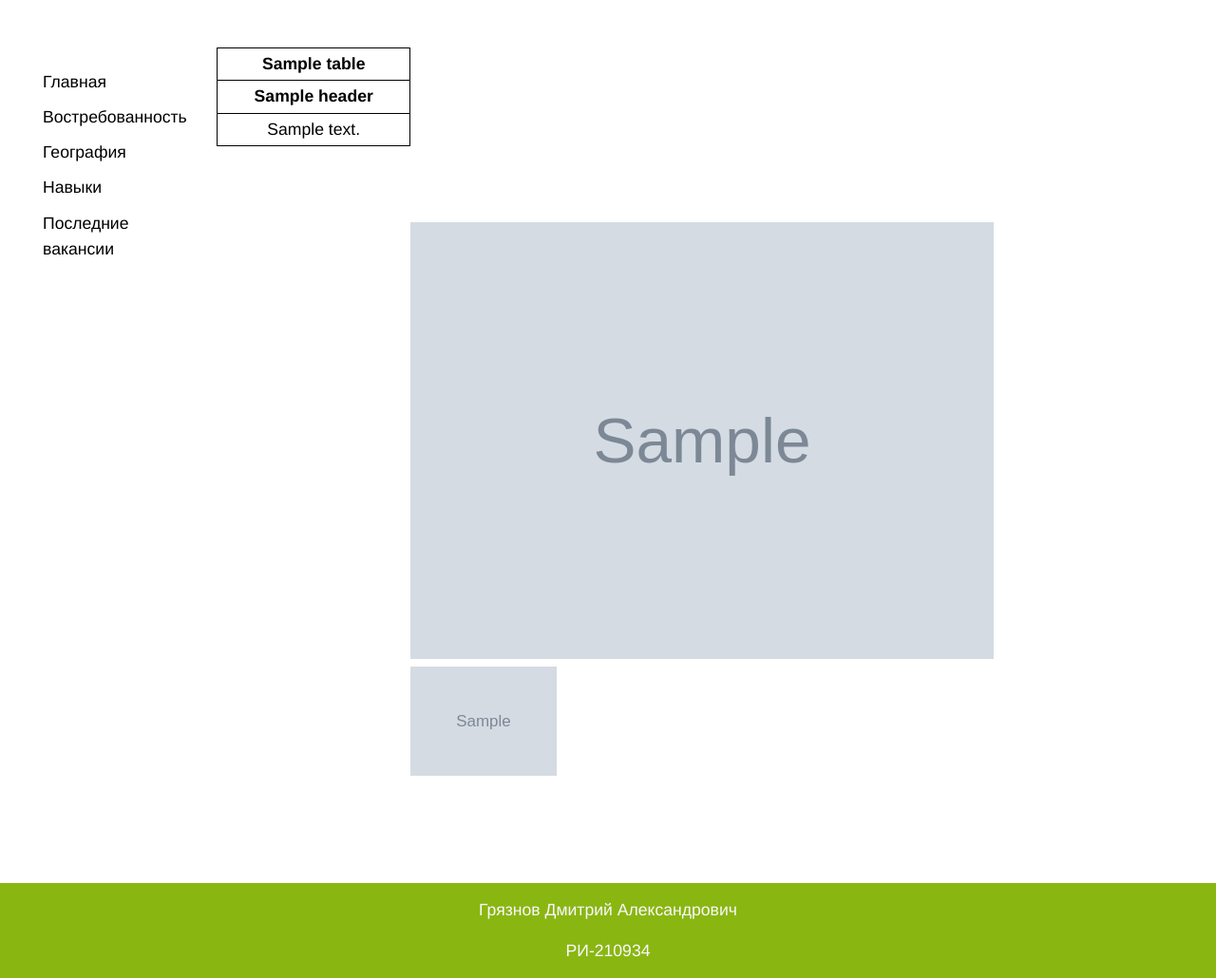
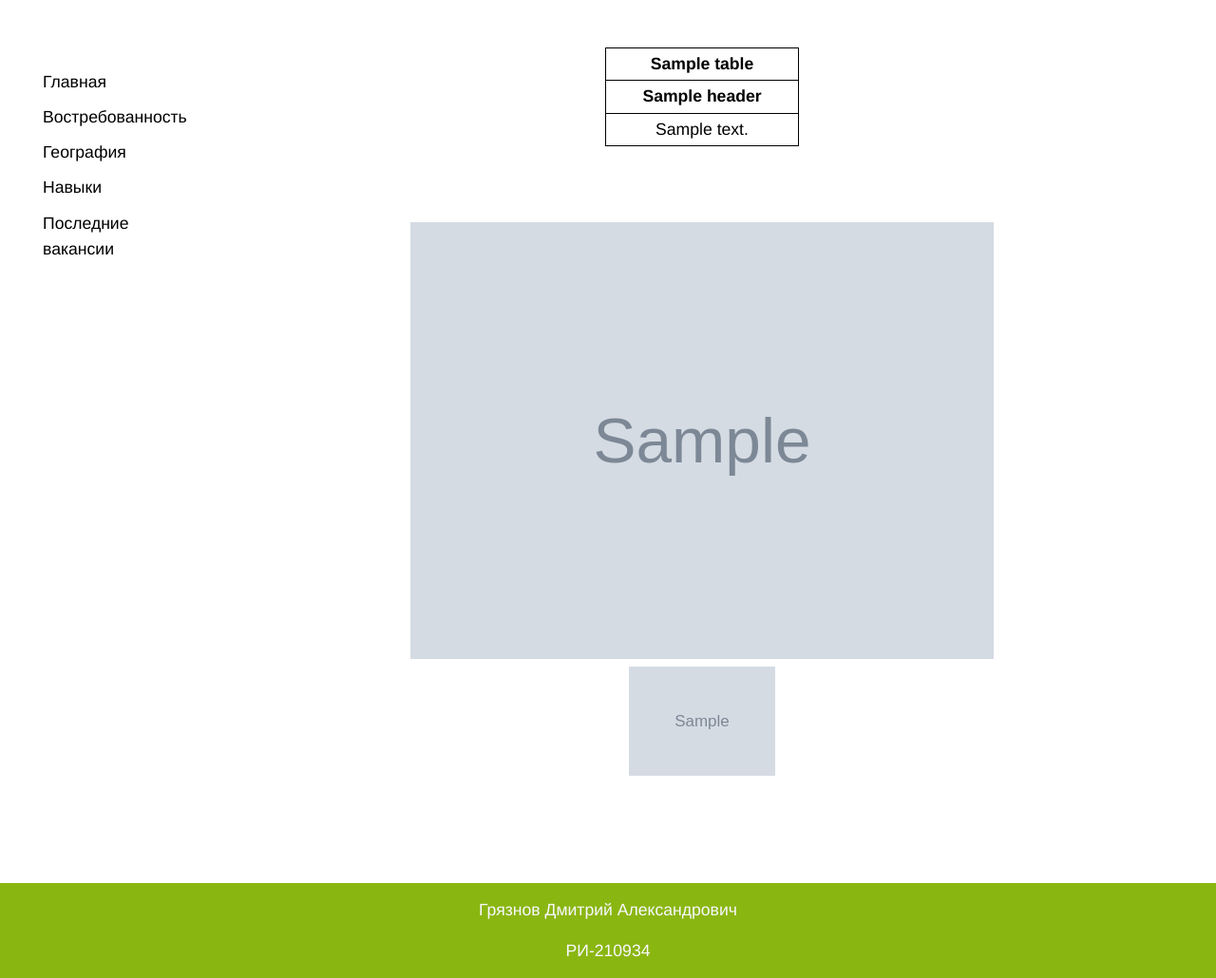
Before and after one commit to millcake666/djangoProjectURFU, a Django app: template templates/app/demand.html in a window 1280 px wide. Shown: the part 130-1160 px from the top of the page at 95% size. Run offline with Django 4.2, Linux system fonts and the light colour scheme; the template is opened without the code that fills it: most values are stand-ins (such as "Sample title", 1, 10 or a date in 2020); grey boxes marked "Sample" are stand-in pictures.

Commit message:
update style

```diff
--- a/static/app/css/demand.css
+++ b/static/app/css/demand.css
@@ -33,6 +33,8 @@ td{
     width: 60%;
     gap: 10px;
     flex-wrap: wrap;
+    justify-content: center;
+    align-items: center;
 }
 
 .gallery-other img{
@@ -51,6 +53,8 @@ td{
     width: 100%;
     row-gap: 30px;
     column-gap: 5%;
+    justify-content: center;
+    align-items: center;
 }
 .content{
     gap: 80px;
```
